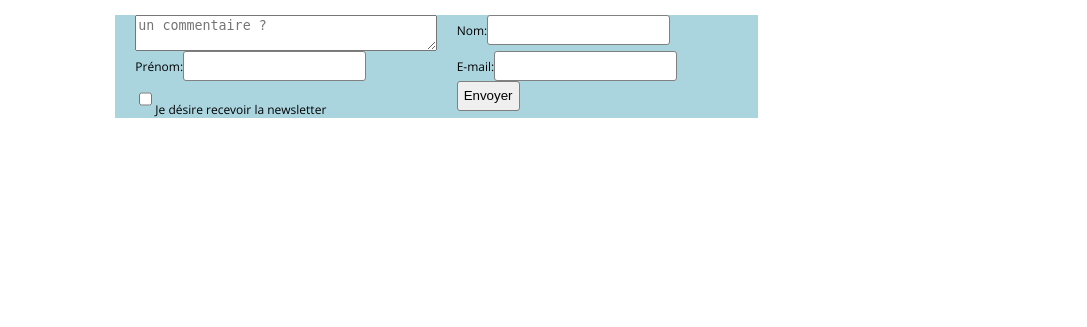
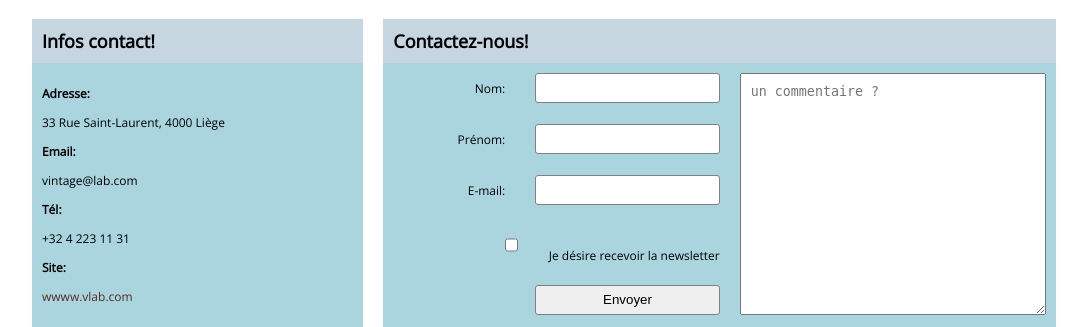
Before and after one commit to thisejf/ProjetMiniSite2018, a PHP site: page /contact.php in a window 1280 px wide. Shown: the part 491-818 px from the top of the page, without its empty margins (96-1183 px from the left). Before the commit the page ends 609 px from the top, so only its background shows below. Run offline with PHP 8.4, Linux system fonts and the light colour scheme.

Commit message:
update css contact.php

```diff
--- a/contact.php
+++ b/contact.php
@@ -12,26 +12,43 @@
 	<?php include("menu.php"); ?>
 
 	<div class="filAriane green container-mobile-1-tablette-desktop-12-tab-12-big-12">
-			<p class="-tab-12-big-12">VOUS ÊTES ICI: <a href="contact.php">CONTACT</p>
+			<p class="-tab-12-big-12">VOUS ÊTES ICI: <a href="contact.php">CONTACT</a></p>
 	</div>
 	<main class="container-mobile-1-tablette-desktop-12-tab-12-big-12">
-		<section class="container-mobile-1-tablette-desktop-12-tab-12-big-12">
-
+		<section class="-tab-12-big-12">
+				<iframe src="https://www.google.com/maps/embed?pb=!1m18!1m12!1m3!1d2530.1414889626417!2d5.55828945130164!3d50.64306338124775!2m3!1f0!2f0!3f0!3m2!1i1024!2i768!4f13.1!3m3!1m2!1s0x47c0fa164d342d39%3A0xa33e2d934b144ff1!2sInstitut+Saint-Laurent+de+Promotion+Sociale!5e0!3m2!1sfr!2sbe!4v1528396467475" frameborder="0" allowfullscreen></iframe>
 		</section>
-		<section class="container-mobile-1-tablette-desktop-12-tab-12-big-12">
-			<div class="description -tab-12-big-4">
+		<section class="container-mobile-1-tablette-desktop-12-tab-12-big-12 hauteur">
+			<div class="description green -tab-12-big-4">
 				<h2 class="lightgreen">Infos contact!</h2>
-				<p class="green description"><strong>Adresse:</strong><br>33 Rue Saint-Laurent, 4000 Liège<br><strong>Email:</strong><br>vintage@lab.com<br><strong>Tél:</strong><br>+32 4 223 11 31<br><strong>Site:</strong><br><a href="index.php" title="le site Vintage Lab">wwww.vlab.com</a></p>
+				<div>
+					<p><strong>Adresse:</strong></p>
+					<p>33 Rue Saint-Laurent, 4000 Liège</p>
+					<p><strong>Email:</strong></p>
+					<p>vintage@lab.com</p>
+					<p><strong>Tél:</strong></p>
+					<p>+32 4 223 11 31</p>
+					<p><strong>Site:</strong></p>
+					<p><a href="index.php" title="le site Vintage Lab">wwww.vlab.com</a></p>
+				</div>
 			</div>
-			<div class="description -tab-12-big-8">
+			<div class="description green -tab-12-big-8">
 				<h2 class="lightgreen">Contactez-nous!</h2>
-				<form name="contact" action="#" method="POST" class="container-mobile-1-tablette-desktop-12 green">
-					<textarea placeholder="un commentaire ?" class="-tab-12-big-6"></textarea>
-					<label class="-tab-12-big-6" for="nom">Nom:<input type="text" name="nom" id="nom" value=""></label>
-					<label class="-tab-12-big-6" for="prenom">Prénom:<input type="text" name="prenom" id="prenom" value=""></label>
-					<label class="-tab-12-big-6" for="email">E-mail:<input type="text" name="email" id="email" value=""></label>
-					<label class="-tab-12-big-6" for="news"><input type="checkbox" name="news" id="news" value="">Je désire recevoir la newsletter</label>
-					<input type="submit" name="send" value="Envoyer">
+				<form name="contact" action="#" method="POST" class="container-mobile-1-tablette-desktop-12 formulaire description">
+					<textarea class="-tab-6-big-6" placeholder="un commentaire ?"></textarea>
+					<div class="container-mobile-1 -tab-6-big-6">
+						<label for="nom">Nom:</label>
+						<input class="big-11" type="text" name="nom" id="nom" value="">
+						<label  for="prenom">Prénom:</label>
+						<input class="big-11" type="text" name="prenom" id="prenom" value="">
+						<label class="big-2" for="email">E-mail:</label>
+						<input class="big-11" type="text" name="email" id="email" value="">
+						<div class="container-mobile -desktop-12 -big-12 checkbox">
+							<input type="checkbox" name="news" id="news" value="">
+							<label class="news -big-8" for="news">Je désire recevoir la newsletter</label>
+						</div>
+						<input class="-tab-12-big-6" type="submit" name="send" value="Envoyer">
+					</div>
 				</form>
 
 
--- a/css/main.css
+++ b/css/main.css
@@ -58,7 +58,8 @@ input{
 
 .lightgreen
 {
-	background-color:#AAD5DF7F;
+	background-color:#C5D6E0FF;
+	margin: 0;
 }
 
 .menu, .menu2 li{
@@ -127,7 +128,11 @@ section{
 	margin-top: -1rem;
 }
 
-section > *{
+section > *, .formulaire label{
+	margin-top: 1rem;
+}
+
+.hauteur{
 	margin-top: 1rem;
 }
 
@@ -140,7 +145,7 @@ section > *{
 	max-width: 100%;
 }
 
-.description{
+.description > *{
 	padding: 1rem;
 }
 
@@ -148,8 +153,25 @@ section > *{
 	width: 50%;
 }
 
-.descrition h2 p{
-	margin: 0;
+textarea{
+	min-height: 10rem;
+}
+
+
+.checkbox{
+	flex-direction: row;
+}
+
+.checkbox input{
+	max-width: 3rem;
+}
+
+.news{
+	flex:1;
+}
+
+iframe{
+	display: none;
 }
 
 .clearfix{
@@ -196,6 +218,18 @@ section > *{
 		object-fit: contain;
 		max-width: 20%;
 	}
+
+	.formulaire div{
+		padding-bottom: 0;
+		padding-right: 0;
+	}
+
+	iframe{
+		display: block;
+		border: 1px solid #552a20;
+		width: 100%;
+		height: 30rem;
+	}
 }
 
 @media screen and (min-width: 900px){
@@ -229,13 +263,15 @@ section > *{
 
 	article ul{
 		width: 0px;
-		transition-property: width, visibility;
+		transition-property: width, visibility, opacity;
 		visibility:hidden;
+		opacity: 0;
 	}
 
 	article:hover ul{
 		width:100%;
 		visibility: visible;
+		opacity: 1;
 	}
 
 	.imagebox > img:first-of-type{
@@ -251,4 +287,44 @@ section > *{
 		max-height: 100px;
 	}
 
+	.hauteur > *{
+		flex-grow: 1;
+	}
+
+	.hauteur div:first-of-type{
+		margin-left: 0;
+	}
+
+	.formulaire{
+		flex-direction:row-reverse;
+		margin: 0;
+		min-height:85%;
+	}
+
+	.formulaire div{
+		align-items: baseline;
+		align-content: space-between;
+		padding: 0;
+	}
+
+	.formulaire div label{
+		max-width: 30%;
+		margin-top: 0;
+	}
+
+	.formulaire div > input{
+		max-width: calc(70% - 3rem);
+		margin-left: auto;
+	}
+
+	.news{
+		min-width: 65%;
+		margin-left: 0;
+	}
+
+	.news, .formulaire div label{
+		text-align: right;
+	}
+
+
 }
--- a/menu.php
+++ b/menu.php
@@ -12,7 +12,7 @@
 	<nav class="menu container-mobile-1-tablette-desktop-12-tab-12-big-12">
 			<ul class="container-mobile-1-tablette-desktop-12-tab-6-big-12">
 				<li><a href="index.html">ACCUEIL</a></li>
-				<li><a href="#">MEUBLES</a></li>
+				<li><a href="catalogue.php">MEUBLES</a></li>
 				<li><a href="#">LUMINAIRES</a></li>
 				<li><a href="#">ACCESSOIRES</a></li>
 				<li><a href="contact.php">CONTACT</a></li>
```
